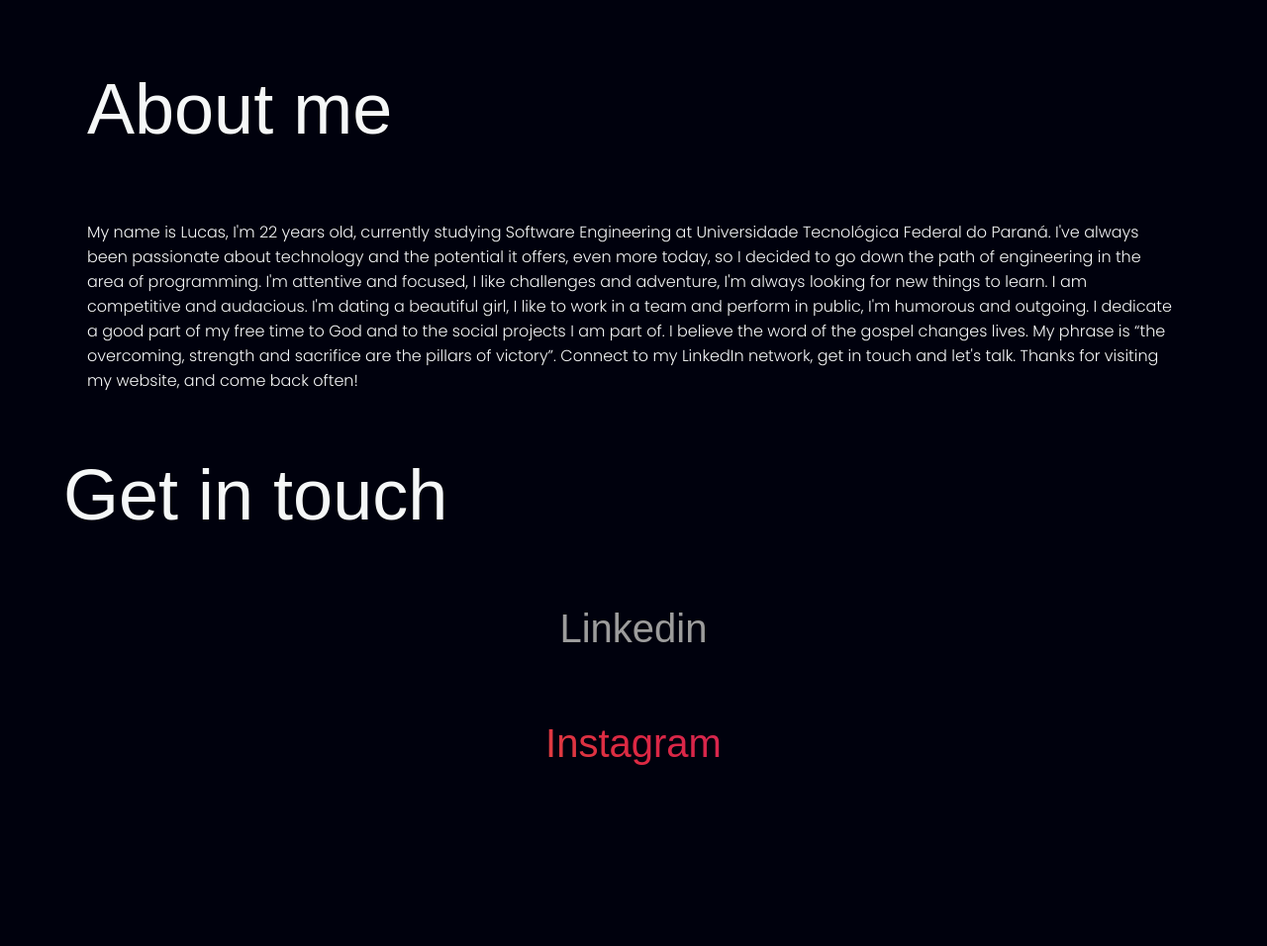
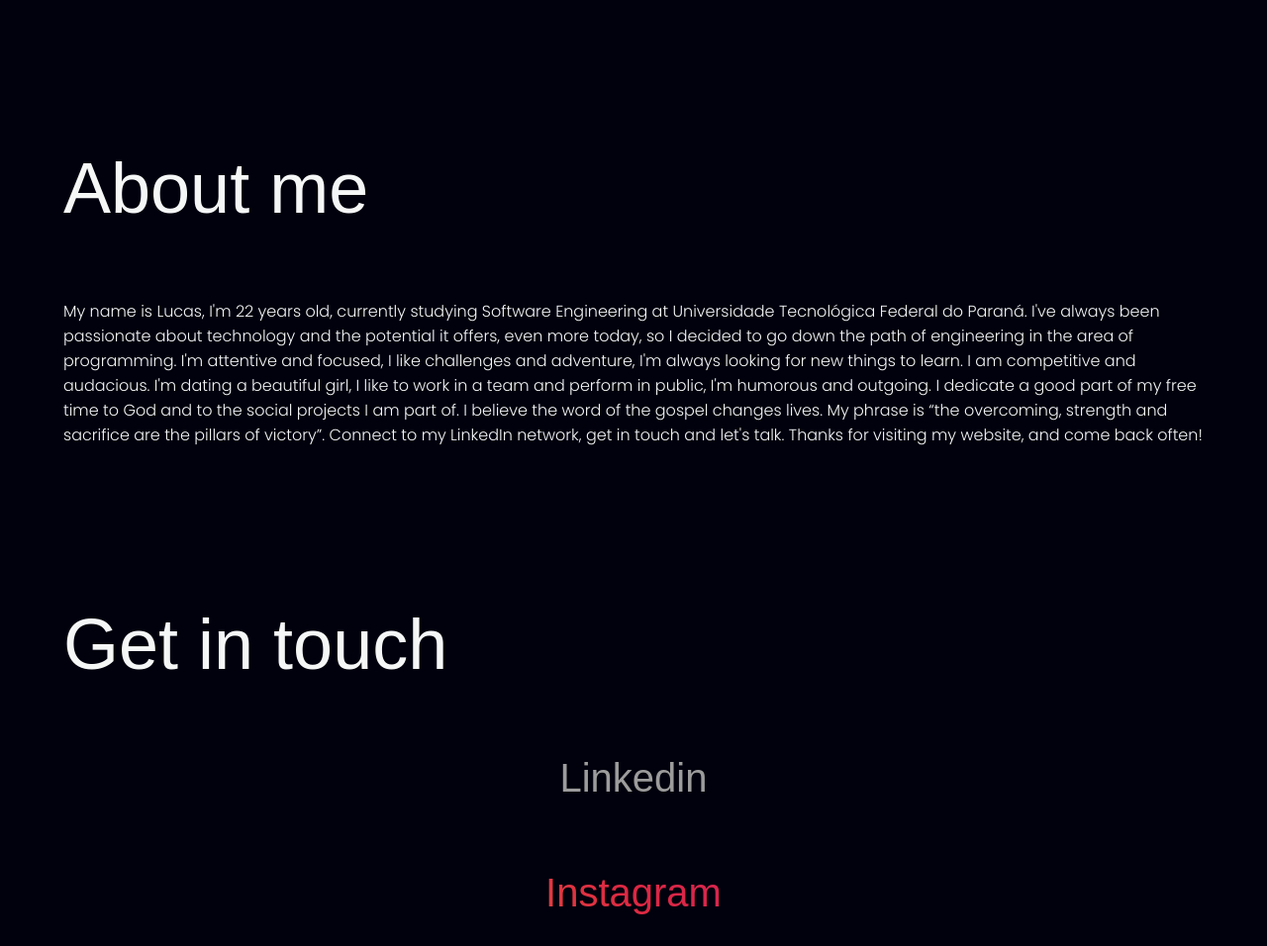
Before and after one commit to lukeprog2021/lucas, a plain HTML site: page index.html in a window 1280 px wide. Shown: the part 1840-2796 px from the top of the page at 99% size. Drawn offline with nearby package versions, Linux system fonts and the light colour scheme; a web font is replaced by a local one.

Commit message:
modify in about me and photo

```diff
--- a/CSS/sass/_layout.scss
+++ b/CSS/sass/_layout.scss
@@ -196,5 +196,6 @@
 
 .me{
   max-width: 1200px;
-  padding: 8px 24px;
+  margin: 0 auto;
+
 }
--- a/index.html
+++ b/index.html
@@ -175,6 +175,8 @@
       </div>
       <div class="container-item"><img src="img/foto_lucas.jpg" alt="" /></div>
     </section>
+
+
     <section class="list" id="section-01">
       <div class="list-item py-6">
         <h2>Select Works</h2>
@@ -213,8 +215,9 @@
         <img src="img/lsvendas.jpeg" class="img-project" />
       </div>
     </section>
-        <section class="about" id="section-03">
-      <div class="me mt-2">
+
+        <section class="about py-8" id="section-02">
+      <div class="me py-3">
         <h2 class="mb-7">About me</h2>
         <p>
           My name is Lucas, I'm 22 years old, currently studying Software
@@ -233,7 +236,8 @@
         </p>
       </div>
     </section>
-    <section class="get my-3" id="section-02">
+
+    <section class="get my-3" id="section-03">
       <div><h2>Get in touch</h2></div>
       <div>
         <a
@@ -363,25 +367,28 @@
           },
         });
 
-        gsap.from("#section-03 div", {
-          duration: 1,
+
+        gsap.from("#section-02 ", {
+          duration: 3,
           y: 300,
           opacity: 0,
-          stagger: { each: .5 },
+          stagger: { each: .9 },
           ease: "power3.out",
           scrollTrigger: {
-            trigger: "#section-03",
+            trigger: "#section-02",
           },
         });
 
-        gsap.from("#section-02 div", {
+
+
+        gsap.from("#section-03 div", {
           duration: 1,
           y: 300,
           opacity: 0,
           stagger: { each: 1 },
           ease: "power2.out",
           scrollTrigger: {
-            trigger: "#section-02",
+            trigger: "#section-03",
           },
         });
 
```
Also changed, not shown: CSS/style.css, img/foto_lucas.jpg, img/foto_lucas2.jpg (added), 1 other file.
